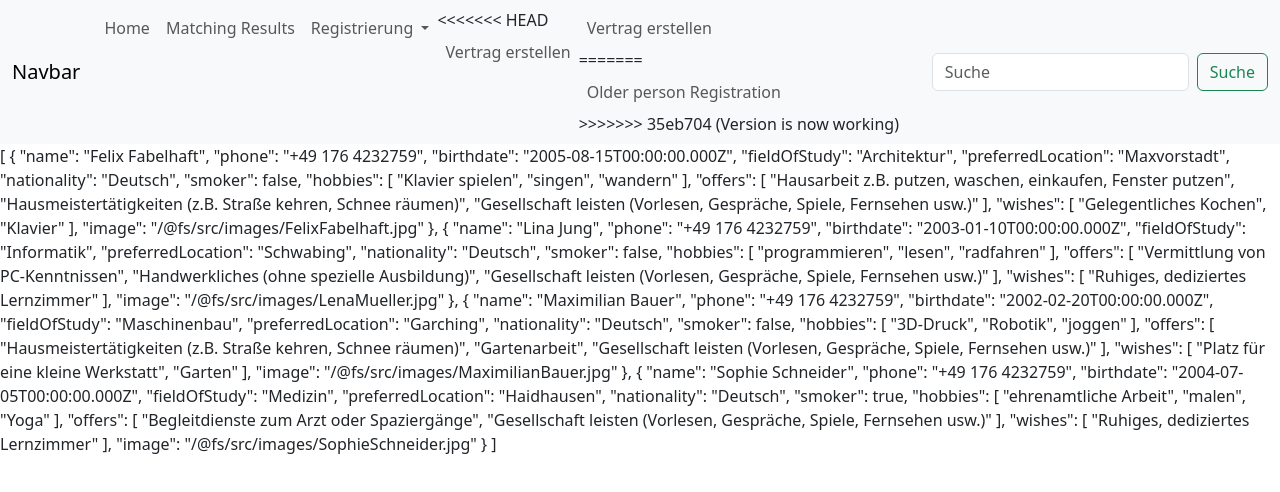
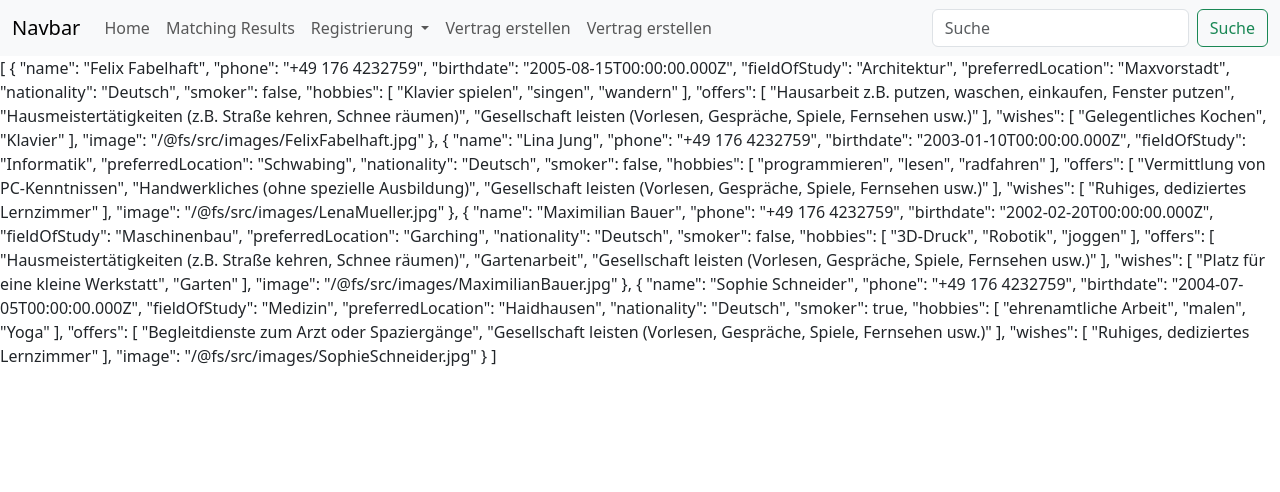
Before and after one commit to Lerbert/living-knows-no-age, a Vue app: page / in a window 1280 px wide. Shown: the top 492 px of the page. Built offline with nearby package versions, Linux system fonts and the light colour scheme; the HTML template or start-up script is replaced by a standard one.

Commit message:
Fix merge conflict in nav bar

```diff
--- a/src/components/NavBar.vue
+++ b/src/components/NavBar.vue
@@ -39,21 +39,17 @@
                 </RouterLink>
               </li>
               <li>
-                <RouterLink class="dropdown-item" to="/student-registration">
+                <RouterLink class="dropdown-item" to="/older-person-registration">
                   Wohnraumgebende
                 </RouterLink>
               </li>
             </ul>
           </li>
           <li class="nav-item">
-<<<<<<< HEAD
             <RouterLink class="nav-link" to="/contract-creation">Vertrag erstellen</RouterLink>
           </li>
           <li class="nav-item">
             <RouterLink class="nav-link" to="/contract-generator">Vertrag erstellen</RouterLink>
-=======
-            <RouterLink class="nav-link" to="/older-person-registration">Older person Registration</RouterLink>
->>>>>>> 35eb704 (Version is now working)
           </li>
         </ul>
         <form class="d-flex">
```
